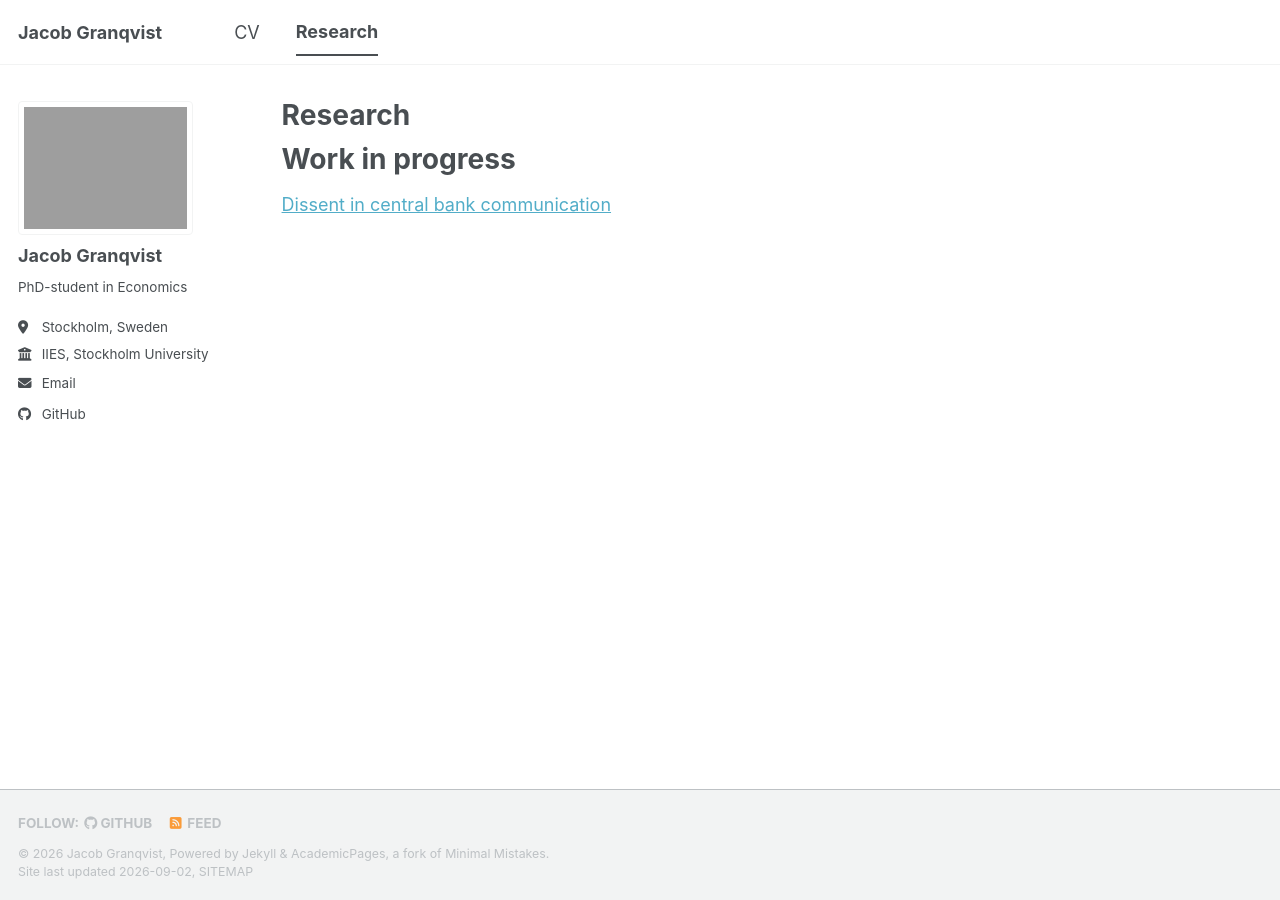
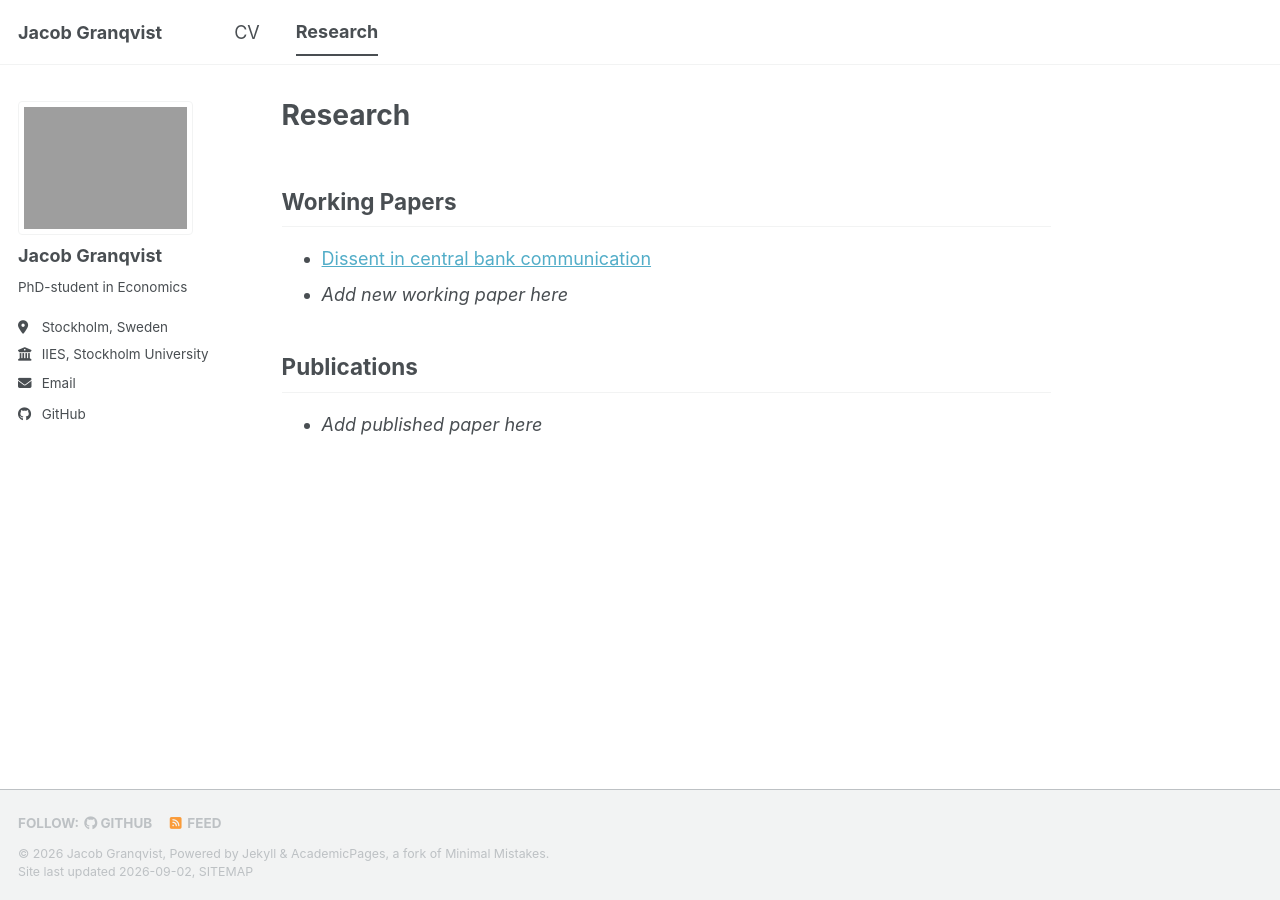
Before and after one commit to jacobgra/jacobgra.github.io, a Jekyll site: the page built from _pages/research.md, in a window 1280 px wide. Built offline with Jekyll 4.4.1, drawn with Linux system fonts in a browser that asks for light colours; a script bundle is joined from its source files by our own code; library files that are not in the unit come from our copies.

Commit message:
Simplify research page sections
Co-authored-by: jacobgra <181234013+jacobgra@users.noreply.github.com>

```diff
--- a/_pages/research.md
+++ b/_pages/research.md
@@ -5,7 +5,11 @@ permalink: /research/
 author_profile: true
 ---
 
-<header>
-  <h1>Work in progress</h1>
-</header>
-[Dissent in central bank communication](dissent-paper/)
+## Working Papers
+
+- [Dissent in central bank communication](dissent-paper/)
+- _Add new working paper here_
+
+## Publications
+
+- _Add published paper here_
```
